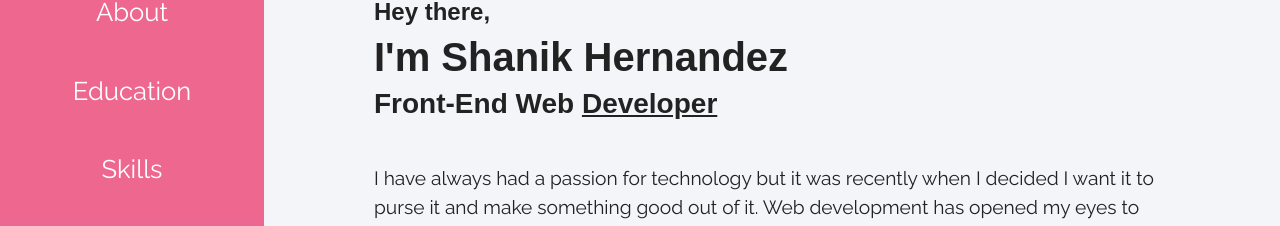
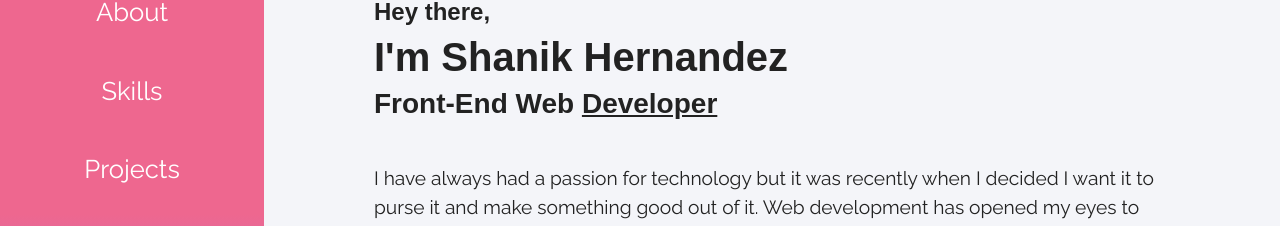
Before and after one commit to shanik1320/Portfolio, a React (Create React App) app: page /about in a window 1280 px wide. Shown: the part 185-411 px from the top of the page. Built offline with nearby package versions, Linux system fonts and the light colour scheme; a web font is replaced by a local one.

Commit message:
added projects

```diff
--- a/src/Components/Navbar.js
+++ b/src/Components/Navbar.js
@@ -24,9 +24,11 @@ class Navbar extends Component {
             <ul>
             <Navitem item="Home" tolink="/"  activec={this.activeitem}></Navitem>
             <Navitem item="About" tolink="/about"  activec={this.activeitem}></Navitem>
-            <Navitem item="Education" tolink="/education"  activec={this.activeitem}></Navitem>
+            {/* <Navitem item="Education" tolink="/education"  activec={this.activeitem}></Navitem> */}
             <Navitem item="Skills" tolink="/skills"  activec={this.activeitem}></Navitem>
+            <Navitem item="Projects" tolink="/projects"  activec={this.activeitem}></Navitem>
             <Navitem item="Contact" tolink="/contact"  activec={this.activeitem}></Navitem>
+
             </ul>
             </nav>
             )
```
